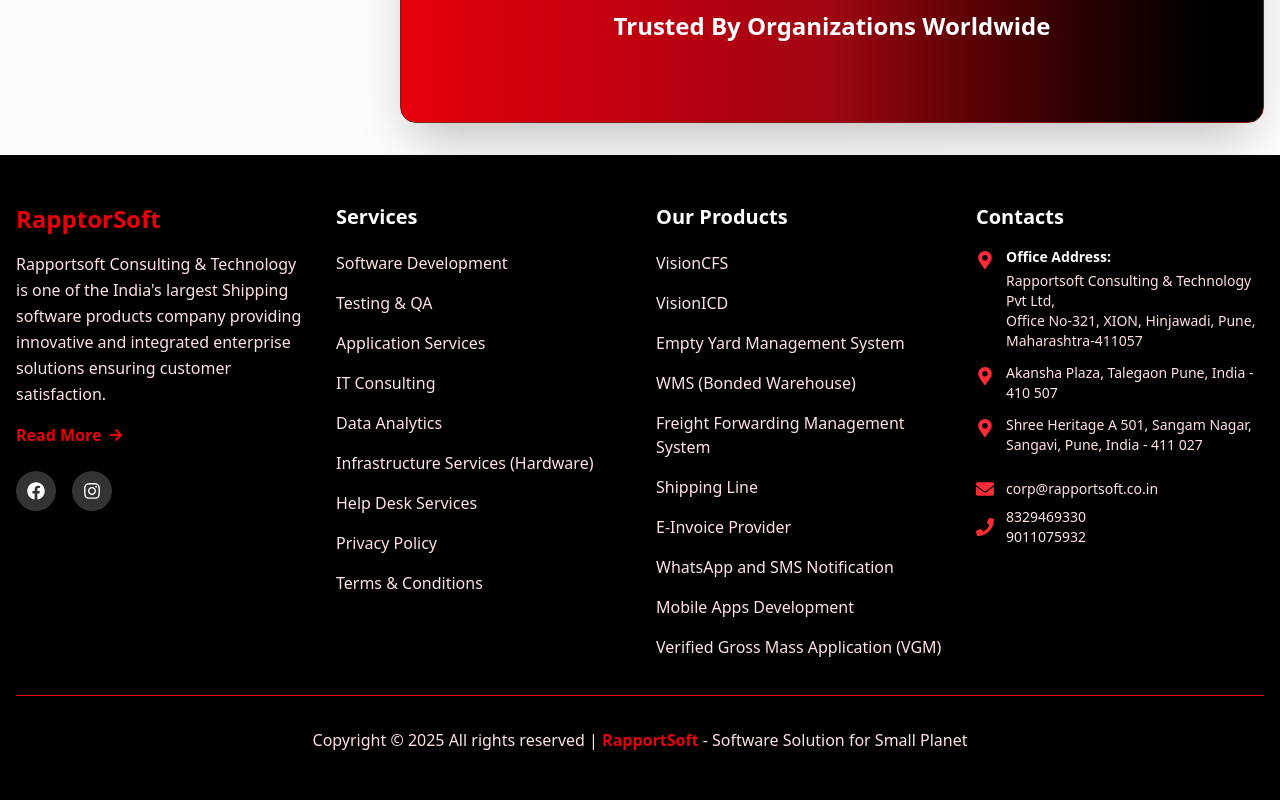
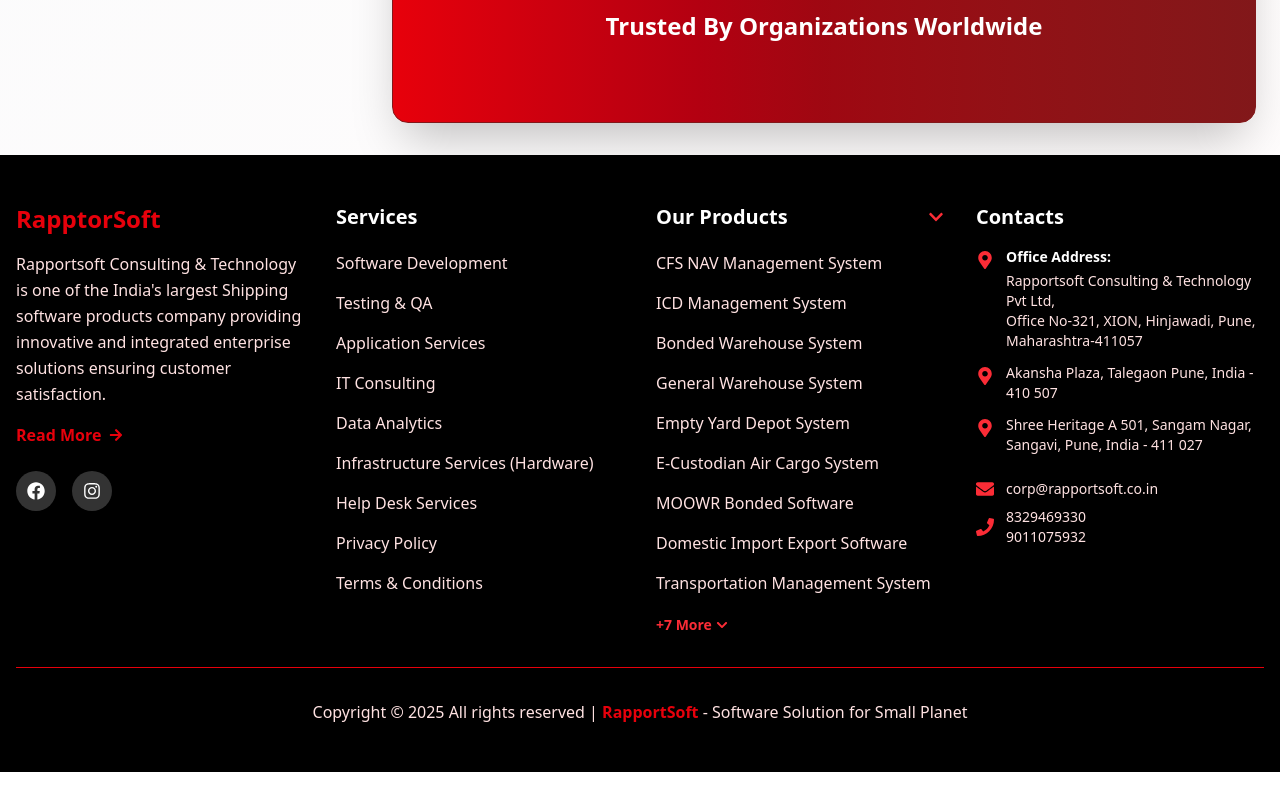
Before and after one commit to Tejaspatil4252/html5, a React (Vite) app: page /products in a window 1280 px wide. Shown: the part 1190-1990 px from the top of the page. After the commit the page ends 1962 px from the top, so only its background shows below. Built offline with nearby package versions, Linux system fonts and the light colour scheme.

Commit message:
updated products page landing page ui and routed footer navigation

```diff
--- a/src/components/footer/Footer.jsx
+++ b/src/components/footer/Footer.jsx
@@ -1,18 +1,36 @@
 import React, { useState, useEffect } from 'react';
-import { motion } from 'framer-motion';
-import { FaMapMarkerAlt, FaPhone, FaEnvelope, FaFacebook, FaInstagram, FaArrowRight } from 'react-icons/fa';
-import { Link } from 'react-router-dom';
+import { motion, AnimatePresence } from 'framer-motion';
+import { FaMapMarkerAlt, FaPhone, FaEnvelope, FaFacebook, FaInstagram, FaArrowRight, FaChevronDown } from 'react-icons/fa';
+import { useNavigate } from 'react-router-dom'; // ADD THIS IMPORT
+import productsData from '../../data/ProductsData';
 
-const Footer = () => {
+const Footer = ({ onProductSelect }) => {
+  const navigate = useNavigate(); // ADD THIS HOOK
+  console.log('🔵 Footer.jsx - Imported products:', productsData);
+
   const [isLoaded, setIsLoaded] = useState(false);
+  const [isProductsExpanded, setIsProductsExpanded] = useState(false);
 
   useEffect(() => {
     const timer = setTimeout(() => {
       setIsLoaded(true);
     }, 100);
-
     return () => clearTimeout(timer);
   }, []);
+
+  const visibleProducts = isProductsExpanded ? productsData : productsData.slice(0, 9);
+
+  const handleProductClick = (product) => {
+    // NAVIGATE TO PRODUCTS PAGE WITH THE SELECTED PRODUCT
+    navigate('/products', { state: { selectedProduct: product } });
+
+    // Also call onProductSelect if we're already on products page
+    if (onProductSelect) {
+      onProductSelect(product);
+      window.scrollTo({ top: 0, behavior: 'smooth' });
+    }
+  };
+
 
   return (
     <footer className="bg-black text-white py-12">
@@ -98,31 +116,50 @@
             animate={isLoaded ? { opacity: 1, y: 0 } : { opacity: 0, y: 20 }}
             transition={{ duration: 0.6, delay: 0.2 }}
           >
-            <h3 className="text-xl font-semibold text-white">Our Products</h3>
+            <div className="flex items-center justify-between">
+              <h3 className="text-xl font-semibold text-white">Our Products</h3>
+              <motion.button
+                onClick={() => setIsProductsExpanded(!isProductsExpanded)}
+                className="text-red-500 hover:text-red-400 transition-colors"
+                whileHover={{ scale: 1.1 }}
+                whileTap={{ scale: 0.95 }}
+              >
+                <FaChevronDown className={`transform transition-transform duration-300 ${isProductsExpanded ? 'rotate-180' : ''}`} />
+              </motion.button>
+            </div>
+
             <ul className="space-y-2">
-              {[
-                "VisionCFS",
-                "VisionICD",
-                "Empty Yard Management System",
-                "WMS (Bonded Warehouse)",
-                "Freight Forwarding Management System",
-                "Shipping Line",
-                "E-Invoice Provider",
-                "WhatsApp and SMS Notification",
-                "Mobile Apps Development",
-                "Verified Gross Mass Application (VGM)"
-              ].map((product) => (
-                <li key={product}>
-                  <motion.a
-                    href="#"
-                    className="text-red-100 hover:text-white transition-colors duration-300 block py-1"
-                    whileHover={{ x: 5 }}
+              <AnimatePresence>
+                {visibleProducts.map((product) => (
+                  <motion.li
+                    key={product.id}
+                    initial={{ opacity: 0, height: 0 }}
+                    animate={{ opacity: 1, height: 'auto' }}
+                    exit={{ opacity: 0, height: 0 }}
+                    transition={{ duration: 0.3 }}
                   >
-                    {product}
-                  </motion.a>
-                </li>
-              ))}
+                    <motion.button
+                      onClick={() => handleProductClick(product)}
+                      className="text-red-100 hover:text-white transition-colors duration-300 block py-1 text-left w-full"
+                      whileHover={{ x: 5 }}
+                    >
+                      {product.name}
+                    </motion.button>
+                  </motion.li>
+                ))}
+              </AnimatePresence>
             </ul>
+
+{productsData.length > 9 && (
+  <motion.button
+    onClick={() => setIsProductsExpanded(!isProductsExpanded)}
+    className="text-red-500 hover:text-red-400 text-sm font-semibold flex items-center gap-1 mt-2"
+    whileHover={{ x: 5 }}
+  >
+    {isProductsExpanded ? 'Show Less' : `+${productsData.length - 9} More`}
+    <FaChevronDown className={`text-xs transform transition-transform duration-300 ${isProductsExpanded ? 'rotate-180' : ''}`} />
+  </motion.button>
+)}
           </motion.div>
 
           {/* Contact Info */}
--- a/src/components/product/ProductSidebar.jsx
+++ b/src/components/product/ProductSidebar.jsx
@@ -2,7 +2,7 @@
 import React, { useState, useMemo } from 'react';
 import { motion } from 'framer-motion';
 import ProductTitle from './ProductTitle';
-import { productsData } from '../../data/ProductsData';
+import productsData from '../../data/ProductsData';
 
 const ProductSidebar = ({
   selectedProduct,
--- a/src/data/ProductsData.js
+++ b/src/data/ProductsData.js
@@ -22,7 +22,7 @@
 
 
 
-export const productsData = [
+ const productsData = [
       {
     id: 1,
     name: "CFS NAV Management System", // Different product
@@ -428,3 +428,5 @@
 
 
 ];
+
+export default productsData;
--- a/src/pages/Products.jsx
+++ b/src/pages/Products.jsx
@@ -1,15 +1,25 @@
 // src/pages/Products.jsx
 import React from 'react'
 import { useState, useEffect } from 'react';
+import { useLocation } from 'react-router-dom'; // ADD THIS IMPORT
 import Navigation from '../components/header/Navigation'
 import Footer from '../components/footer/Footer'
 import ProductSidebar from '../components/product/ProductSidebar'
 import ProductDetail from '../components/product/ProductDetail';
+import productsData from '../data/ProductsData';
 
 const Products = () => {
   const [selectedProduct, setSelectedProduct] = useState(null);
+  const location = useLocation(); // ADD THIS HOOK
 
-  // Custom handler with scroll functionality
+  // ADD THIS useEffect TO READ NAVIGATION STATE
+  useEffect(() => {
+    if (location.state?.selectedProduct) {
+      console.log('🟢 Navigation state product:', location.state.selectedProduct);
+      setSelectedProduct(location.state.selectedProduct);
+    }
+  }, [location]);
+
   const handleProductSelect = (product) => {
     setSelectedProduct(product);
 
@@ -21,7 +31,6 @@
     }, 100);
   };
 
-  // Scroll when product is selected via direct access
   useEffect(() => {
     if (selectedProduct) {
       window.scrollTo({
@@ -35,13 +44,13 @@
     <>
       <Navigation/>
 
-      {/* Main Content Area */}
+      {/* Main Content Area - FIXED LAYOUT */}
       <main className="bg-gradient-to-br from-gray-50 to-red-50/20">
-        <div className="container mx-auto px-4 max-w-7xl py-8">
-          <div className="flex flex-col lg:flex-row gap-8">
+        <div className="w-full px-6 py-8">
+          <div className="flex flex-col lg:flex-row gap-12 w-full">
 
-            {/* Sidebar */}
-            <div className="w-full lg:w-88 flex-shrink-0">
+            {/* Sidebar - Pushed to left */}
+            <div className="w-full lg:w-80 flex-shrink-0">
               <div className="sticky top-8">
                 <ProductSidebar
                   selectedProduct={selectedProduct}
@@ -50,13 +59,13 @@
               </div>
             </div>
 
-            {/* Product Details - RESTORED BEAUTIFUL DESIGN */}
+            {/* Product Details - Takes all remaining space */}
             <div className="flex-1 w-full min-w-0">
               {selectedProduct ? (
                 <ProductDetail product={selectedProduct} />
               ) : (
-                <div className="bg-gradient-to-r from-red-600 via-red-800 to-black rounded-2xl shadow-2xl border border-red-900 p-16">
-                  <div className="max-w-4xl mx-auto">
+                <div className="bg-gradient-to-r from-red-600 via-red-800 to-red-900 rounded-2xl shadow-2xl border border-red-900 p-12 lg:p-16 w-full">
+                  <div className="w-full">
                     {/* Hero Section */}
                     <div className="text-center mb-16">
                       <div className="w-28 h-28 bg-gradient-to-br from-white/20 to-white/10 rounded-3xl flex items-center justify-center mx-auto mb-8 backdrop-blur-sm border border-white/20">
@@ -132,7 +141,6 @@
                       <h3 className="text-white text-2xl font-bold mb-4">
                         Trusted By Organizations Worldwide
                       </h3>
-
                     </div>
                   </div>
                 </div>
@@ -143,9 +151,12 @@
         </div>
       </main>
 
-      <Footer/>
+
+<Footer
+  onProductSelect={handleProductSelect}
+/>
     </>
   )
 }
 
-export default Products;;
+export default Products;
```
